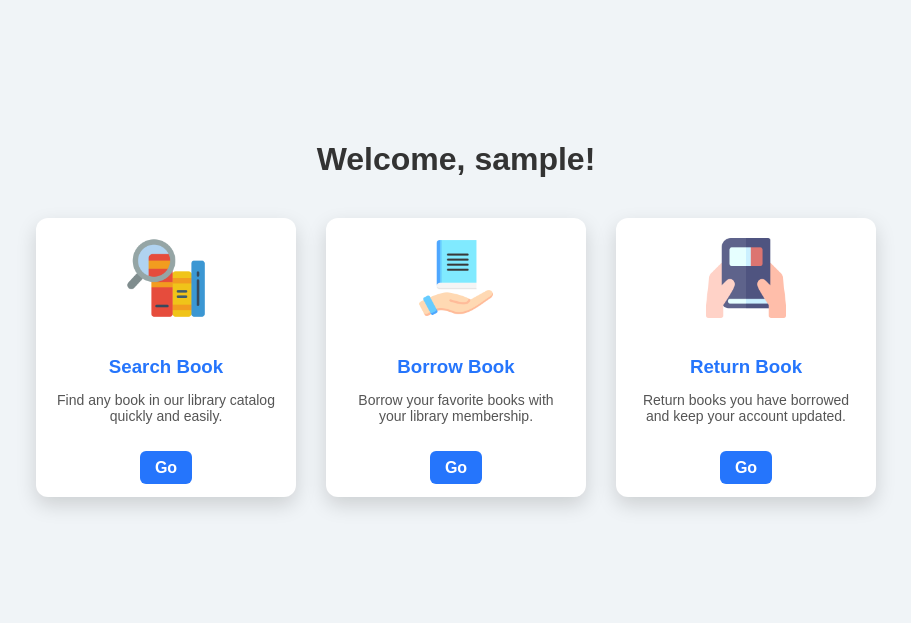
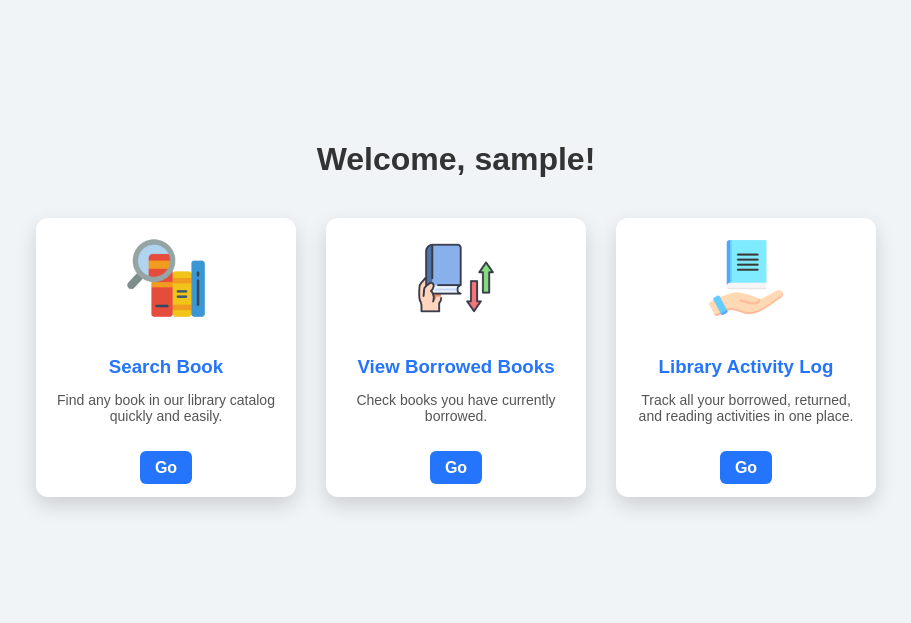
Before and after one commit to Sherin-Ceciliya/Library-Management-System, a PHP site: page /user_dashboard.php in a window 1280 px wide. Shown: the part 58-681 px from the top of the page, without its empty margins (184-1095 px from the left). Run offline with PHP 8.4, Linux system fonts and the light colour scheme; the visitor is signed in with stand-in values (Sample User, id 1).

Commit message:
added two_cards

```diff
--- a/user_dashboard.php
+++ b/user_dashboard.php
@@ -193,16 +193,16 @@ if(!isset($_SESSION['username']) || $_SESSION['role'] != 'user') {
             </div>
 
             <div class="card">
-                <img src="./images/book (1).png" alt="Borrow Book">
-                <h3>Borrow Book</h3>
-                <p>Borrow your favorite books with your library membership.</p>
-                <a href="#">Go</a>
+                <img src="./images/view_borrow.png" alt="View Borrowed Books">
+                <h3>View Borrowed Books</h3>
+                <p>Check books you have currently borrowed.</p>
+                <a href="active_borrow_books.php">Go</a>
             </div>
 
             <div class="card">
-                <img src="./images/return.png" alt="Return Book">
-                <h3>Return Book</h3>
-                <p>Return books you have borrowed and keep your account updated.</p>
+                <img src="./images/book (1).png" alt="Borrow Book">
+                <h3>Library Activity Log</h3>
+                <p>Track all your borrowed, returned, and reading activities in one place.</p>
                 <a href="#">Go</a>
             </div>
         </div>
```
